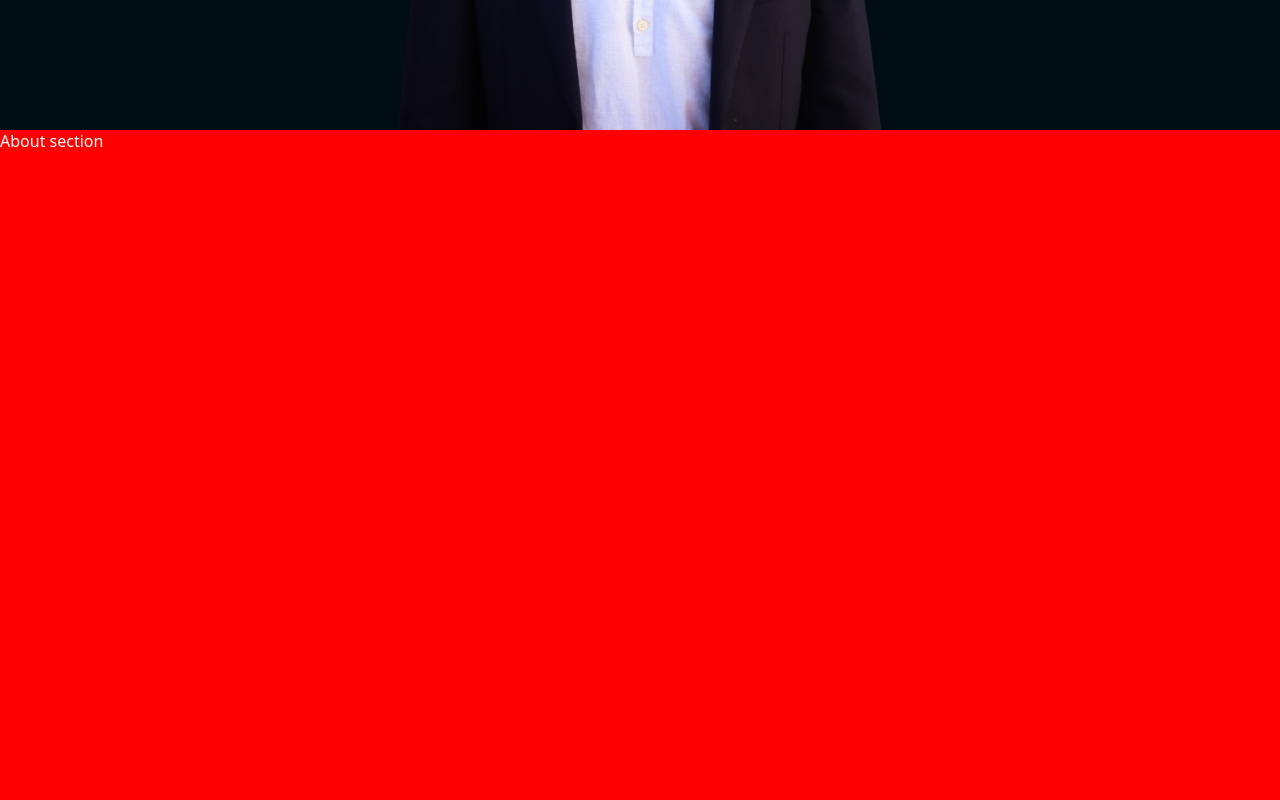
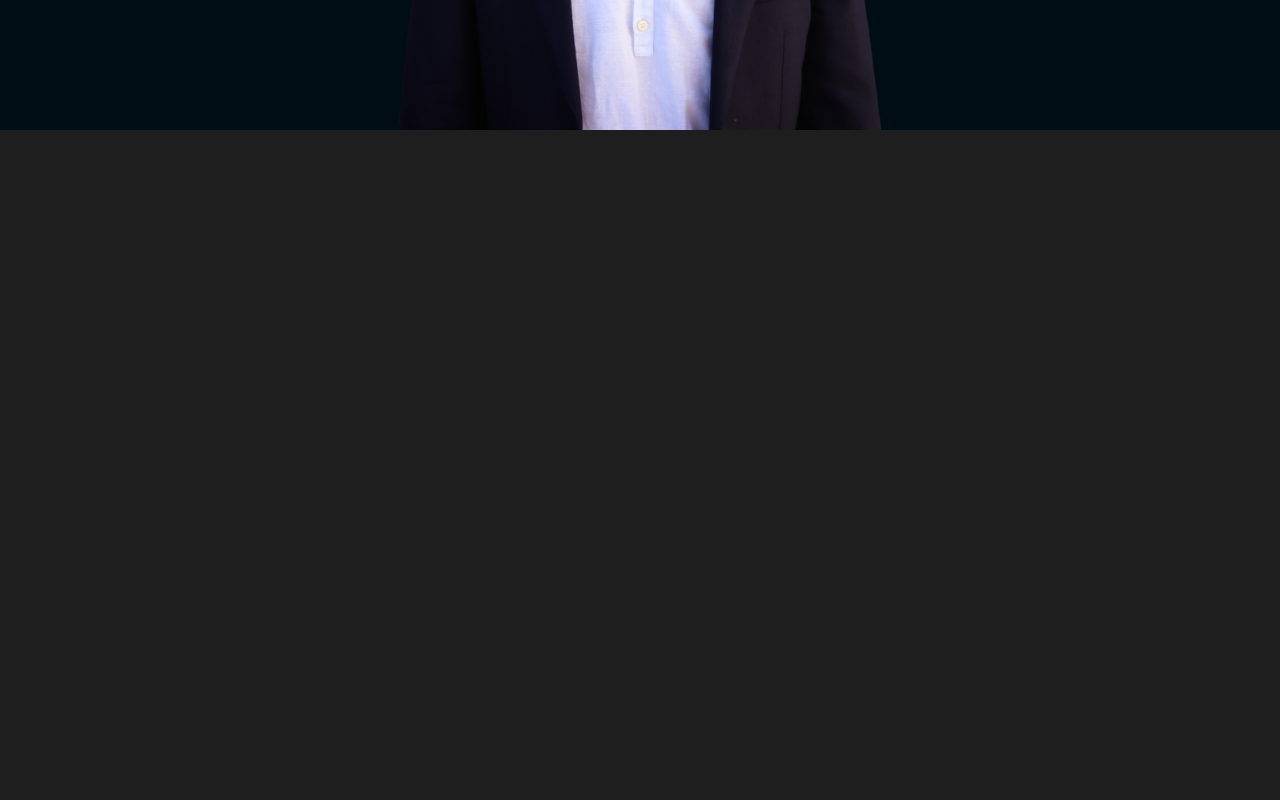
Before and after one commit to wojwozniak/portfolio, a React (Vite) app: page / in a window 1280 px wide. Shown: the part 740-1540 px from the top of the page. Built offline with nearby package versions, Linux system fonts and the light colour scheme.

Commit message:
refactoring

```diff
--- a/src/components/sections/about/About.tsx
+++ b/src/components/sections/about/About.tsx
@@ -3,7 +3,9 @@ import './about.css';
 const About = () => {
   return (
     <section className='about'>
-        <p>About section</p>
+        <div className='content'>
+
+        </div>
     </section>
   )
 }
--- a/src/components/sections/about/about.css
+++ b/src/components/sections/about/about.css
@@ -1,7 +1,7 @@
 .about {
     height: 100vh;
     width: 100vw;
-    background-color: red;
+    background-color: #1E1E1E;
     z-index: 2;
     position: relative;
 }
--- a/src/components/sections/sections.css
+++ b/src/components/sections/sections.css
@@ -1,3 +1,14 @@
 .sections {
     margin-top: 70px;
+    gap: 0px;
+    display: flex;
+    flex-direction: column;
 }
+
+.content {
+    z-index: 5;
+    margin-top: 30px;
+    padding-left: 20px;
+    padding-right: 20px;
+    font-weight: 500;
+}
--- a/src/components/sections/start/Start.tsx
+++ b/src/components/sections/start/Start.tsx
@@ -5,10 +5,10 @@ const Start = () => {
   return (
     <section className='start'>
       <div className='content'>
-        <h1 className='white'>Hey There, I'm
+        <h1 id='start__title' className='white'>Hey There, I'm
           <br /><span className="lightblue"> Wojciech Woźniak </span>
         </h1>
-        <p>Unlocking the potential of code through innovation and creativity.</p>
+        <p id="start__subtitle">Unlocking the potential of code through innovation and creativity.</p>
       </div>
       <Avatar />
       <div className='highlight-blue' />
--- a/src/components/sections/start/start.css
+++ b/src/components/sections/start/start.css
@@ -52,20 +52,12 @@
   left: -250px;
 }
 
-.start .content {
-  z-index: 5;
-  margin-top: 30px;
-  padding-left: 20px;
-  padding-right: 20px;
-  font-weight: 500;
-}
-
-.start h1 {
+#start__title {
   font-weight: bold;
   font-size: 48px;
 }
 
-.start p {
+#start__subtitle {
   margin-top: 20px;
 }
 
```
